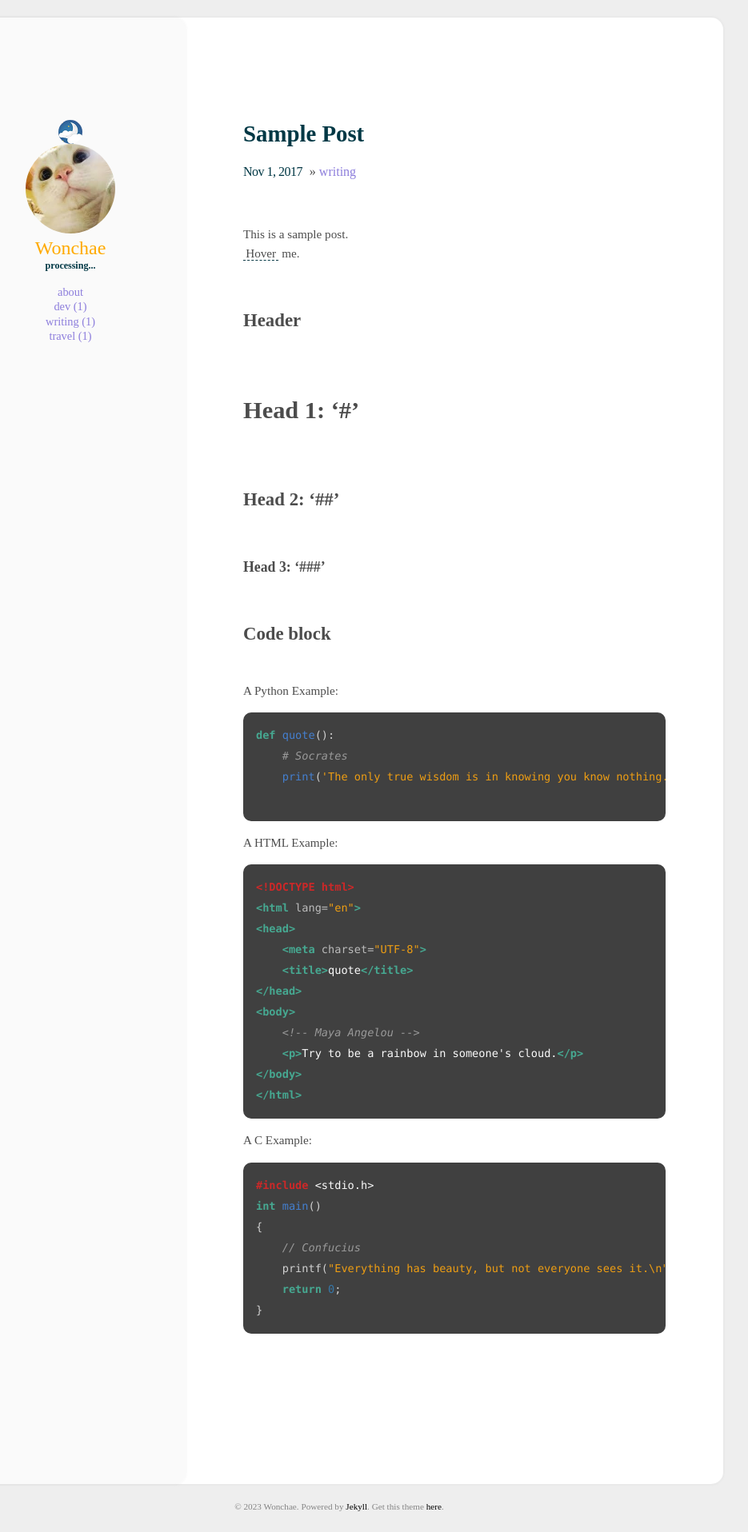
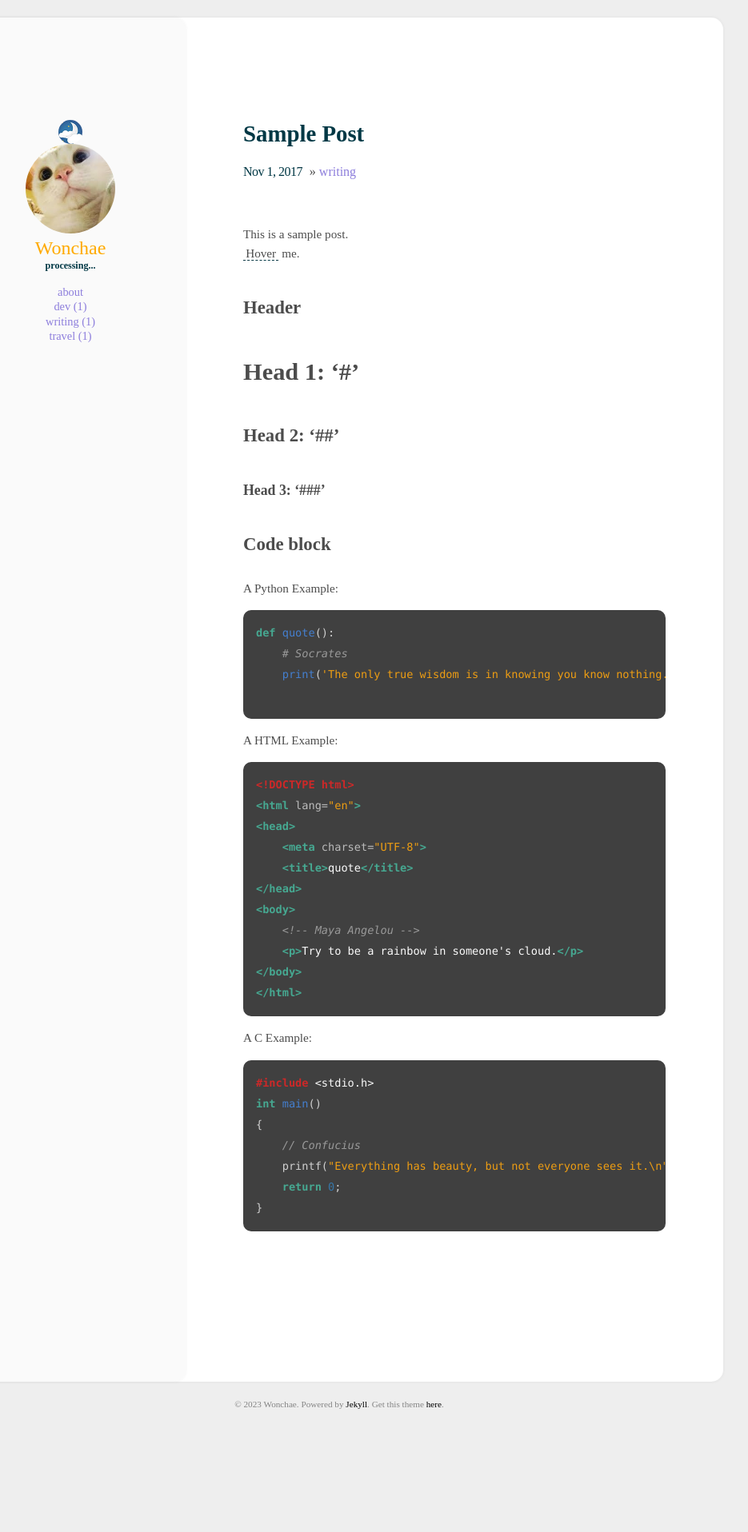
Before and after one commit to ywonchae1/ywonchae1.github.io, a Jekyll site: the page built from _posts/2017-11-01-s2.md, in a window 1280 px wide. Shown: the whole page at 80% size, without its empty margins (216-1151 px from the left). Built offline with Jekyll 4.4.1, drawn with Linux system fonts in a browser that asks for light colours; some web fonts are replaced; after the commit the page ends 1788 px from its top, so only the background shows below that.

Commit message:
edit line-height for h1 h2

```diff
--- a/assets/css/main.scss
+++ b/assets/css/main.scss
@@ -568,7 +568,7 @@ img {
     h1,
     h2 {
         margin-top: 2rem;
-	line-height: 5rem;
+	line-height: 3rem;
     }
 
     h3 {
```
